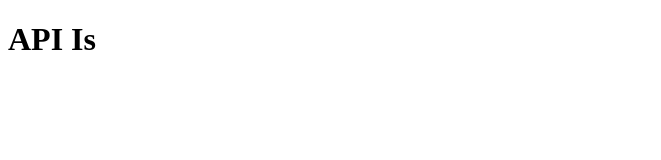
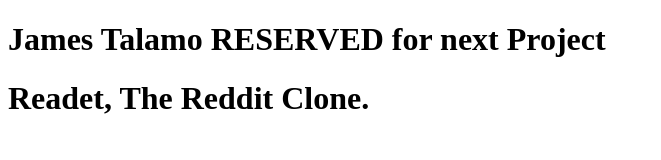
Before and after one commit to JamesTalamo/Manwha-api, a website: page public/index.html in a window 1280 px wide. Shown: the whole page, without its empty margins (0-661 px from the left). Drawn offline with Linux system fonts and the light colour scheme.

Commit message:
Update index.html

```diff
--- a/public/index.html
+++ b/public/index.html
@@ -6,6 +6,7 @@
     <title>Manwha API</title>
 </head>
 <body>
-    <h1>API Is</h1>
+    <h1>James Talamo RESERVED  for next Project</h1>
+    <h1>Readet, The Reddit Clone.</h1>
 </body>
 </html>
```
